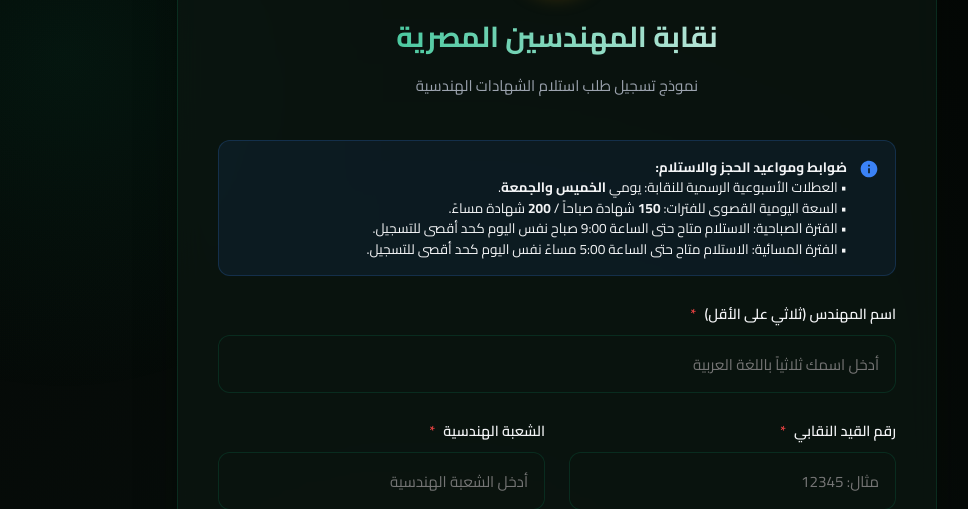
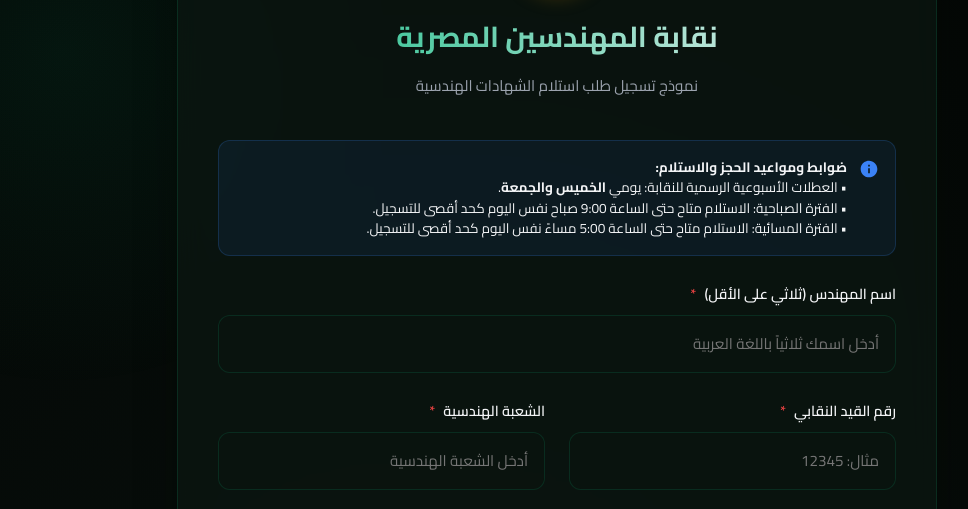
Before and after one commit to MemaroX/MinyaEngineeringSyndicate-Certs, a Django app: page / in a window 1280 px wide; the page is wider, and only the part inside the window is pictured. Shown: the part 160-669 px from the top of that part, without its empty margins (211-1179 px from the left). Run offline with Django 5.2, Linux system fonts and the light colour scheme; data comes from the database, SQL or seed files in the repository.

Commit message:
UI: Remove daily limits info line from both static and Django index templates and client JS

```diff
--- a/app.js
+++ b/app.js
@@ -48,12 +48,6 @@ async function fetchConfiguration() {
 
     if (error) throw error;
     state.config = data;
-
-    // Update daily limits text in the HTML banner
-    const limitBannerText = document.getElementById('limit-info-text');
-    if (limitBannerText) {
-      limitBannerText.innerHTML = `• السعة اليومية القصوى للفترات: <strong>${data.daily_limit_morning}</strong> شهادة صباحاً / <strong>${data.daily_limit_evening}</strong> شهادة مساءً.`;
-    }
   } catch (err) {
     console.error('Error fetching Supabase configuration:', err);
   }
--- a/certificates/templates/certificates/index.html
+++ b/certificates/templates/certificates/index.html
@@ -46,7 +46,7 @@
       <div>
         <strong>ضوابط ومواعيد الحجز والاستلام:</strong>
         <p>• العطلات الأسبوعية الرسمية للنقابة: يومي <strong>الخميس والجمعة</strong>.</p>
-        <p>• السعة اليومية القصوى للفترات: <strong>{{ config.daily_limit_morning }}</strong> شهادة صباحاً / <strong>{{ config.daily_limit_evening }}</strong> شهادة مساءً.</p>
+
         <p>• الفترة الصباحية: الاستلام متاح حتى الساعة 9:00 صباح نفس اليوم كحد أقصى للتسجيل.</p>
         <p>• الفترة المسائية: الاستلام متاح حتى الساعة 5:00 مساءً نفس اليوم كحد أقصى للتسجيل.</p>
       </div>
--- a/index.html
+++ b/index.html
@@ -45,7 +45,6 @@
       <div>
         <strong>ضوابط ومواعيد الحجز والاستلام:</strong>
         <p>• العطلات الأسبوعية الرسمية للنقابة: يومي <strong>الخميس والجمعة</strong>.</p>
-        <p id="limit-info-text">• السعة اليومية القصوى للفترات: <strong>150</strong> شهادة صباحاً / <strong>200</strong> شهادة مساءً.</p>
         <p>• الفترة الصباحية: الاستلام متاح حتى الساعة 9:00 صباح نفس اليوم كحد أقصى للتسجيل.</p>
         <p>• الفترة المسائية: الاستلام متاح حتى الساعة 5:00 مساءً نفس اليوم كحد أقصى للتسجيل.</p>
       </div>
```
